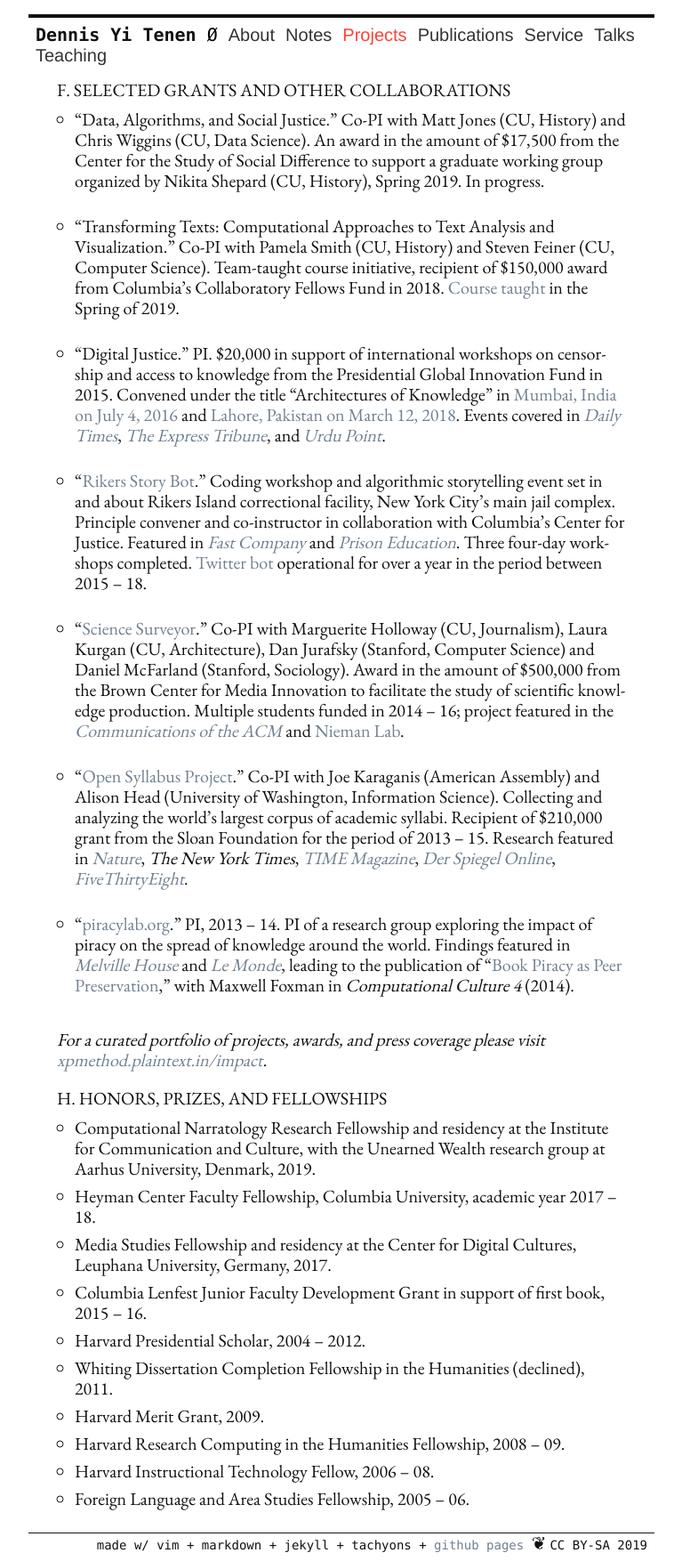
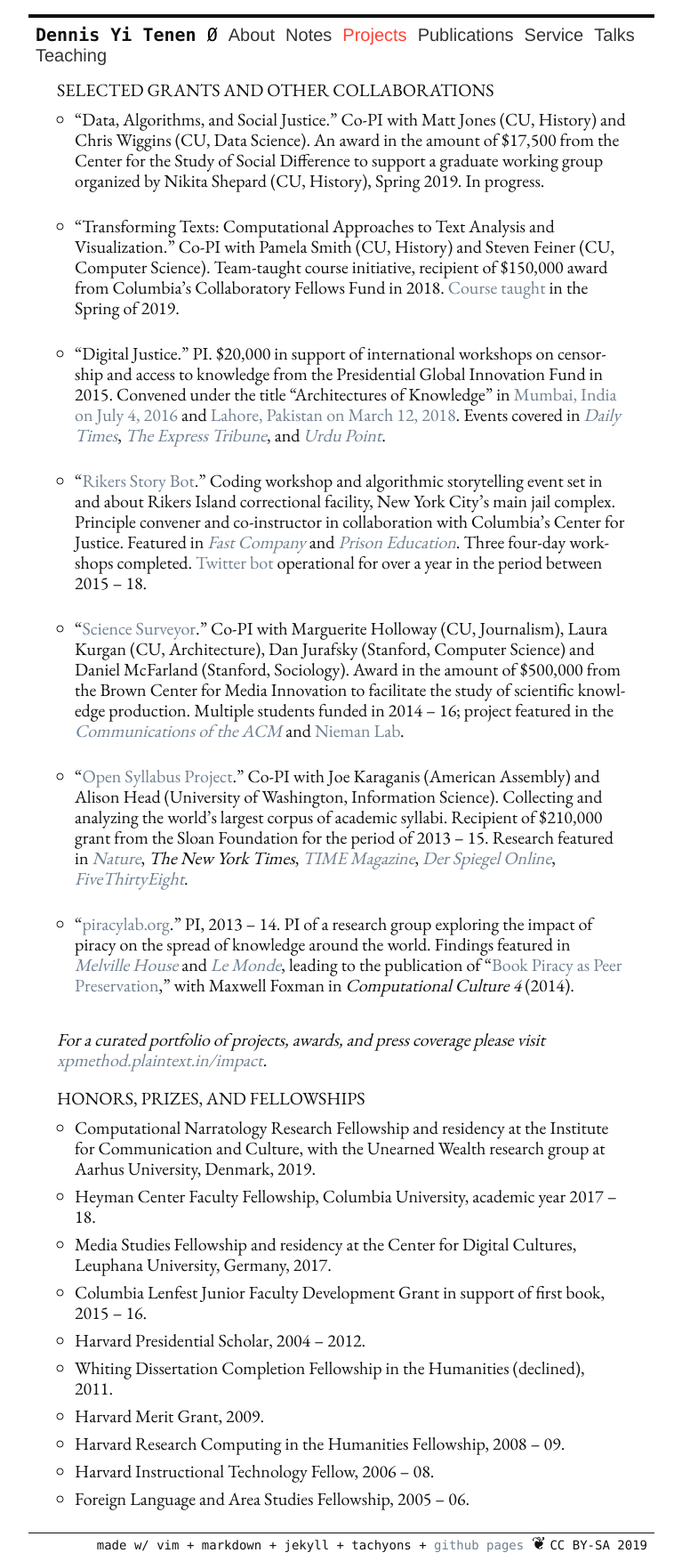
Before and after one commit to denten/denten.github.io, a Jekyll site: the page built from _pages/projects.md, in a window 1280 px wide. Shown: the whole page at 89% size, without its empty margins (256-1023 px from the left). Built offline with Jekyll 4.4.1, drawn with Linux system fonts in a browser that asks for light colours.

Commit message:
get rid of letters in CV

```diff
--- a/_includes/CV/05-projects.md
+++ b/_includes/CV/05-projects.md
@@ -1,4 +1,4 @@
-## F. Selected Grants and Other Collaborations
+## Selected Grants and Other Collaborations
 
 - "Data, Algorithms, and Social Justice." Co-PI with Matt Jones (CU, History) and Chris Wiggins
   (CU, Data Science). An award in the amount of $17,500 from the Center for the Study of Social
@@ -70,7 +70,7 @@
 *For a curated portfolio of projects, awards, and press coverage please visit
 [xpmethod.plaintext.in/impact](https://xpmethod.plaintext.in/impact.html).*
 
-## H. Honors, Prizes, and Fellowships
+## Honors, Prizes, and Fellowships
 
 - Computational Narratology Research Fellowship and residency at the Institute for
   Communication and Culture, with the Unearned Wealth research group at Aarhus University,
```
Also changed, not shown: _includes/CV/02-affiliation.md (+1 -1 lines), _includes/CV/03-teaching.md (+5 -6 lines), _includes/CV/04-publications.md (+1 -2 lines), _includes/CV/06-talks.md (+1 -1 lines), _includes/CV/07-service.md (+1 -1 lines).
